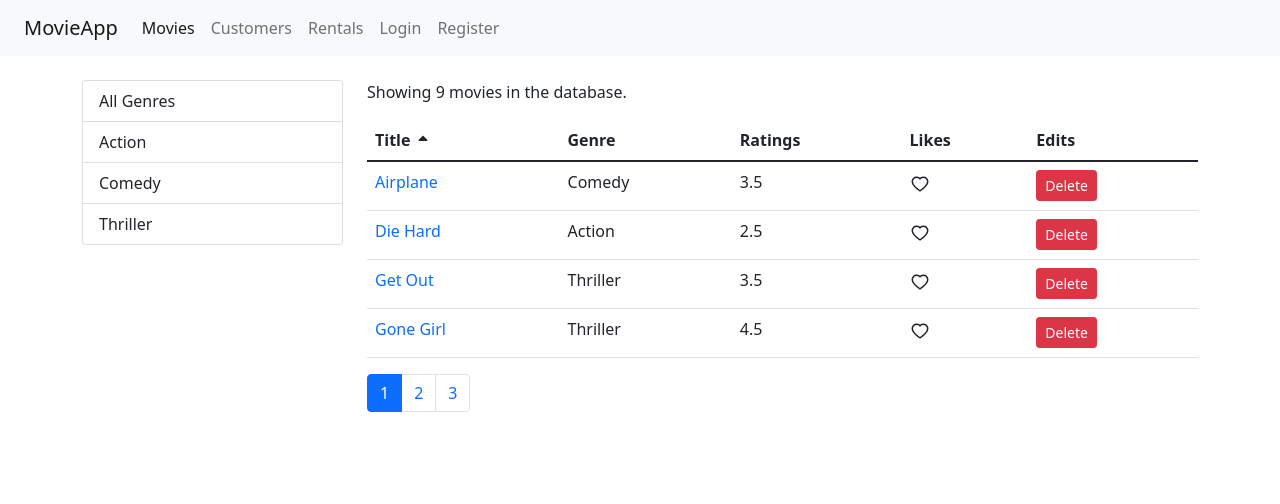
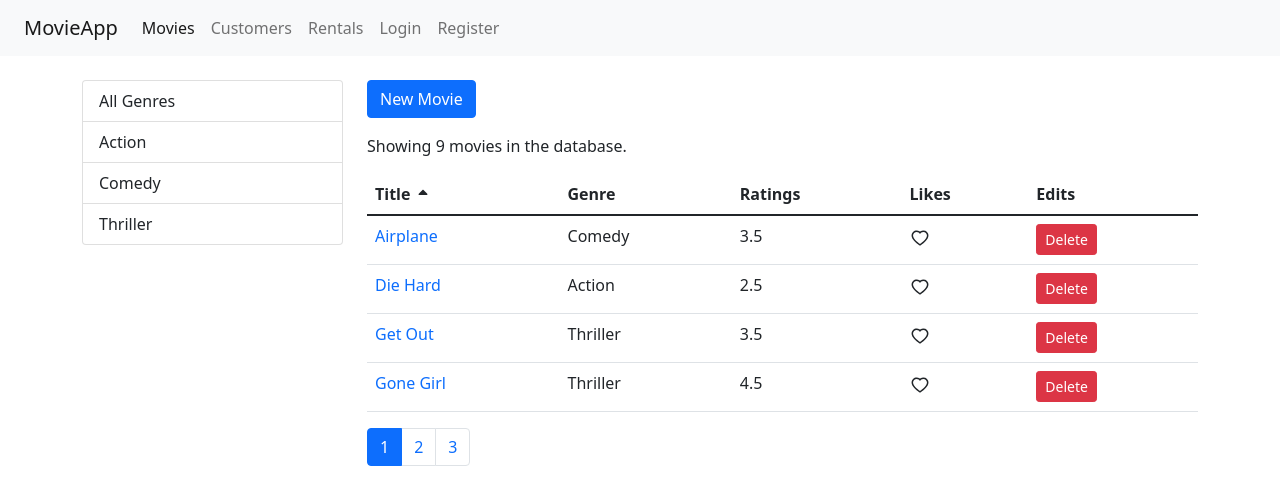
Before and after one commit to CutieMath/react-02, a React (Create React App) app: page /movies in a window 1280 px wide. Shown: the top 504 px of the page. Built offline with nearby package versions, Linux system fonts and the light colour scheme.

Commit message:
add button and link to get to the create new movie form

```diff
--- a/src/components/movies.jsx
+++ b/src/components/movies.jsx
@@ -1,6 +1,7 @@
 import React, { Component } from "react";
 import { getMovies } from "../services/fakeMovieService";
 import { getGenres } from "../services/fakeGenreService";
+import { Link } from "react-router-dom";
 
 import Pagination from "../common/Pagination";
 import { paginate } from "../utils/paginate";
@@ -80,6 +81,9 @@ class Movies extends Component {
           />
         </div>
         <div className="col">
+          <Link to="/movies/new">
+            <button className="btn btn-primary mb-3">New Movie</button>
+          </Link>
           <p>Showing {totalCount} movies in the database.</p>
           <MoviesTable
             paginatedMovies={paginatedMovies}
```
